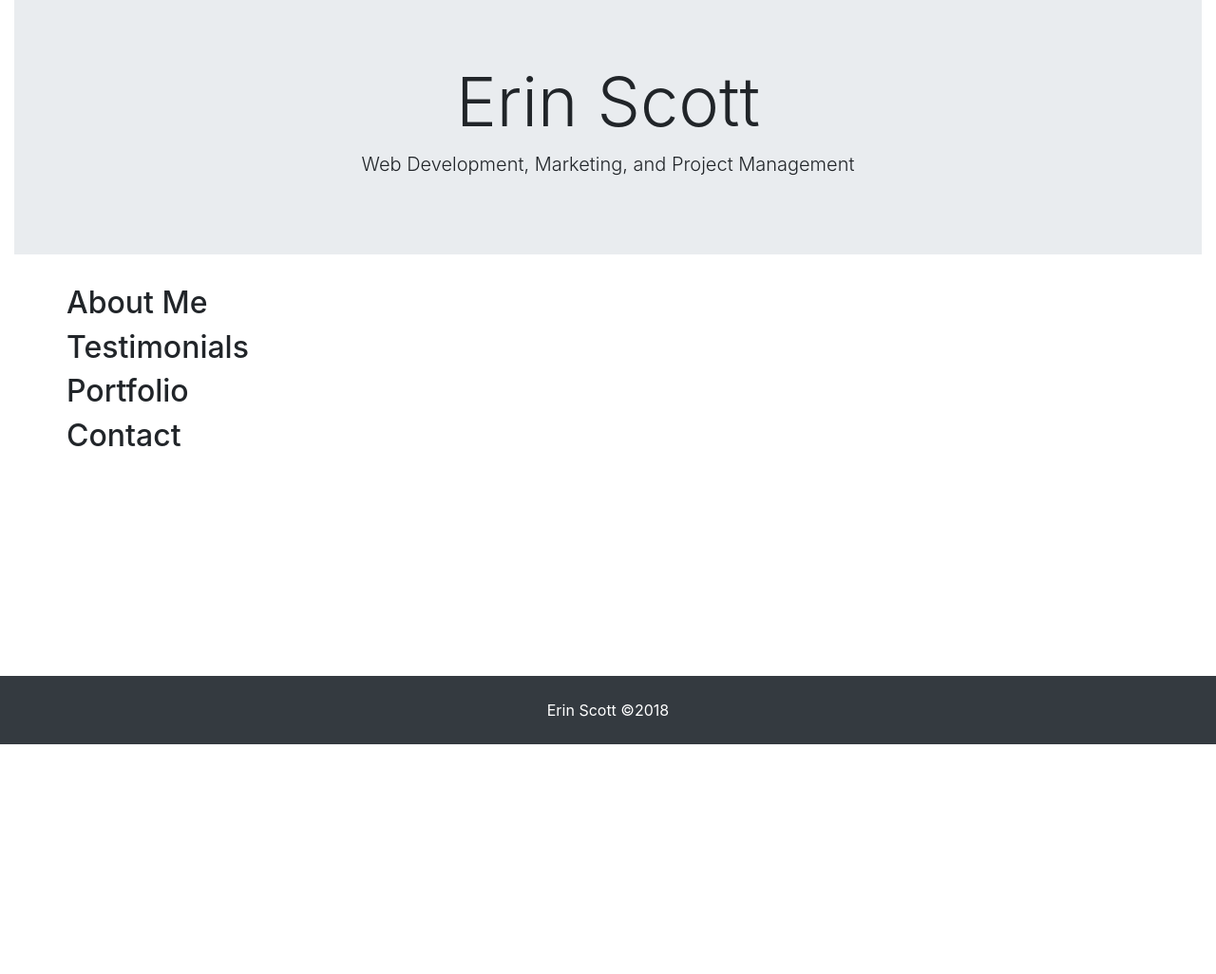
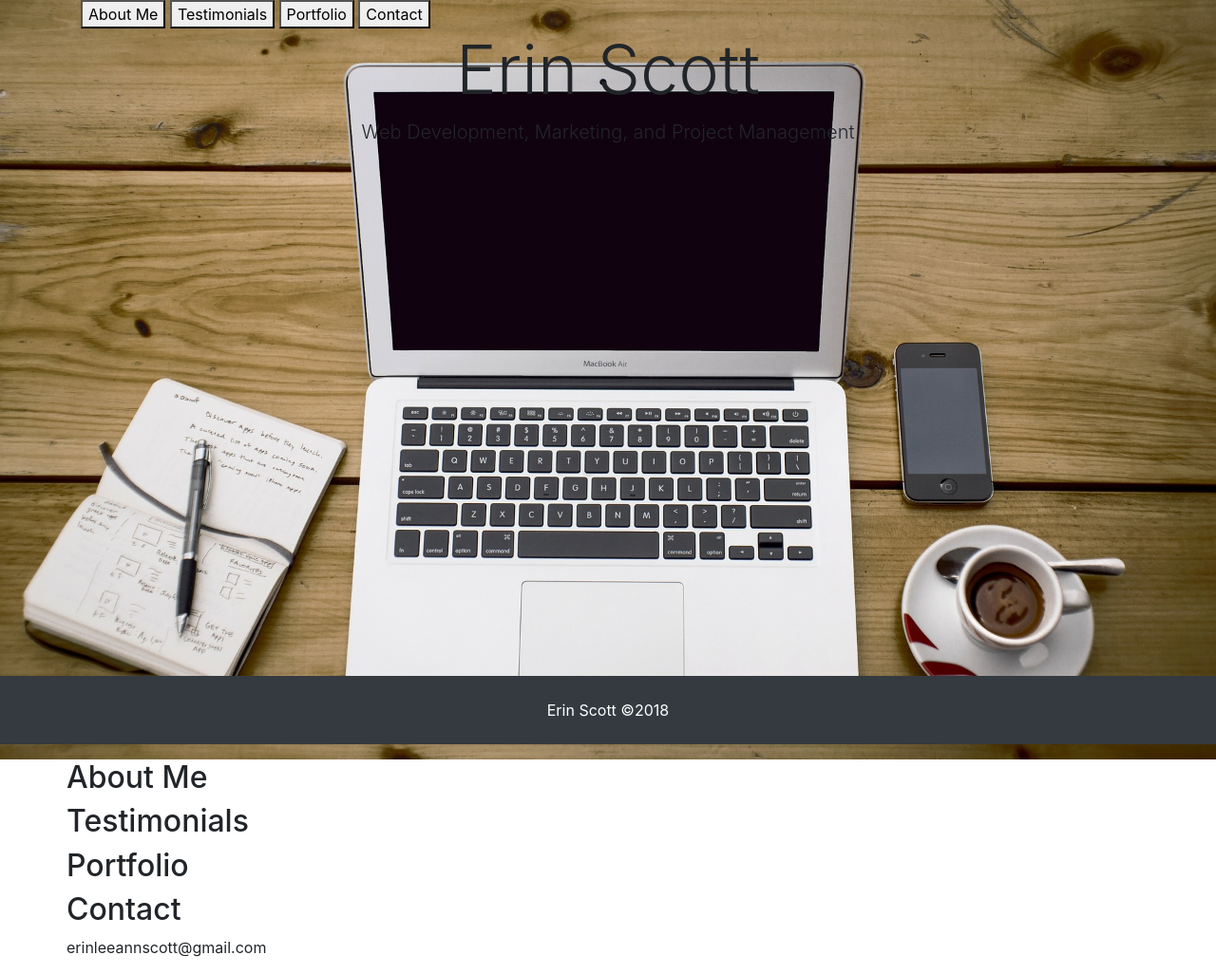
Before and after one commit to erincodes/portfolio-website, a PHP site: page / in a window 1280 px wide. Shown: the part 16-1042 px from the top of the page at 95% size. Before the commit the page ends 800 px from the top, so only its background shows below. Run offline with PHP 8.4, Linux system fonts and the light colour scheme; some libraries are stand-ins or nearby versions.

Commit message:
Updated hero image to be full width, added buttons to header

```diff
--- a/public_html/css/style.css
+++ b/public_html/css/style.css
@@ -0,0 +1,17 @@
+/*jumbotron.jumbotron-fluid {*/
+/*background:url("images/home-office.jpg");*/
+/*}*/
+
+body, html {
+	margin: 0;
+	padding: 0;
+}
+
+.backgroundimg {
+	background-image:url("../images/home-office.jpg");
+	background-size: cover;
+	background-position: center center;
+	background-repeat: no-repeat;
+	height: 100vh;
+	width: 100%;
+}
--- a/public_html/index.php
+++ b/public_html/index.php
@@ -9,7 +9,7 @@
 		<link rel="stylesheet" href="https://maxcdn.bootstrapcdn.com/bootstrap/4.0.0/css/bootstrap.min.css" integrity="sha384-Gn5384xqQ1aoWXA+058RXPxPg6fy4IWvTNh0E263XmFcJlSAwiGgFAW/dAiS6JXm" crossorigin="anonymous">
 
 		<!-- Custom CSS -->
-		<link rel="stylesheet" href="/public_html/css/style.css" type="text/css">
+		<link rel="stylesheet" href="css/style.css" type="text/css">
 
 		<!-- jQuery first, then Popper.js, then Bootstrap JS -->
 		<script src="https://cdnjs.cloudflare.com/ajax/libs/jquery/3.3.1/jquery.min.js" type="text/javascript"></script>
@@ -25,15 +25,17 @@
 			</nav>
 		</header>
 		<section>
-			<div class="container-fluid">
+			<div class="container-fluid backgroundimg" >
 				<div class="row-fluid">
 					<div class="column">
-						<div class="jumbotron jumbotron-fluid">
-							<div class="container">
-								<h1 class="display-3 text-center">Erin Scott</h1>
-								<p class="lead text-center">Web Development, Marketing, and Project Management</p>
-								<!--<img src="images/erin-scott.jpg" alt="Erin Scott">-->
-							</div>
+						<div class="container">
+							<button>About Me</button>
+							<button>Testimonials</button>
+							<button>Portfolio</button>
+							<button>Contact</button>
+							<h1 class="display-3 text-center">Erin Scott</h1>
+							<p class="lead text-center">Web Development, Marketing, and Project Management</p>
+<!--								<img src="home-office.jpg" alt="Home Office" width="100%">-->
 						</div>
 					</div>
 				</div>
@@ -71,6 +73,7 @@
 				<div class="row">
 					<div class="column">
 						<h2>Contact</h2>
+						<p class="text-center">erinleeannscott@gmail.com</p>
 					</div>
 				</div>
 			</div>
```
Also changed, not shown: public_html/images/home-office.jpg (added).
